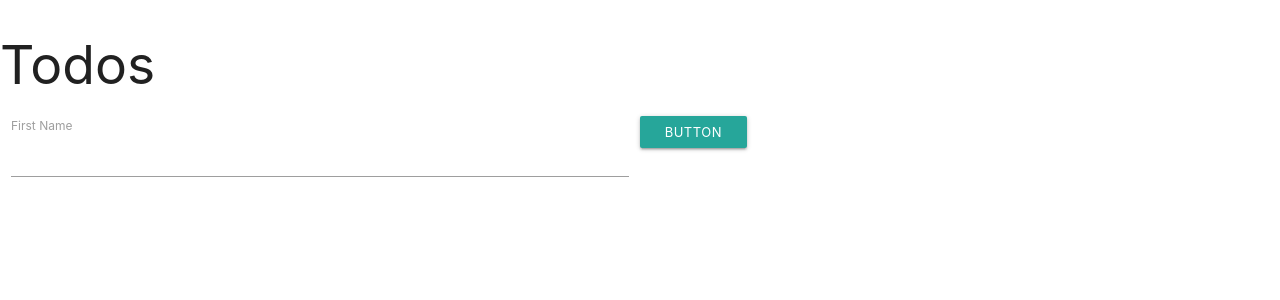
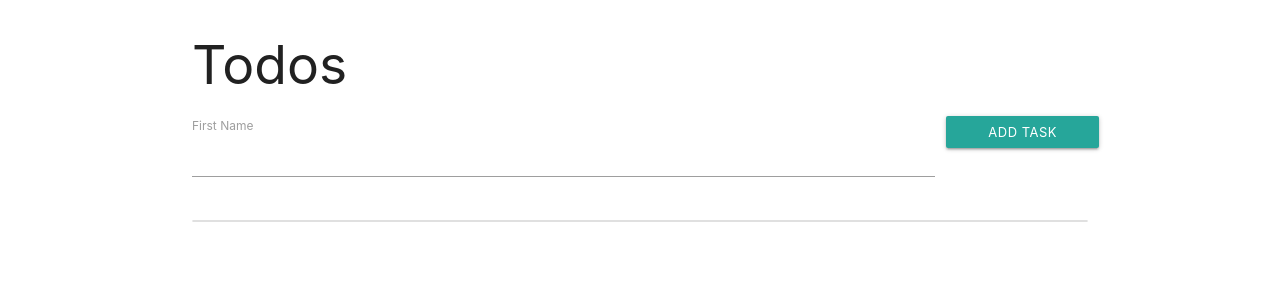
Before and after one commit to AlejandroMar/react-todo-list, a React (Create React App) app: page / in a window 1280 px wide. Shown: the top 300 px of the page. Built offline with nearby package versions, Linux system fonts and the light colour scheme.

Commit message:
add material classes and form on submit i can now hit enter for new task

```diff
--- a/src/App.js
+++ b/src/App.js
@@ -25,7 +25,7 @@ class App extends Component {
 
     render() {
         return (
-            <div>
+            <div className="container">
                 <h2>Todos</h2>
                 <SearchBar addTask={this.addTask} pushTask={this.pushTask} presentTask={this.state.presentTask} />
                 <TaskListBody tasks={this.state.tasksList}/>
--- a/src/components/SearchBar.js
+++ b/src/components/SearchBar.js
@@ -7,19 +7,22 @@ class SearchBar extends Component {
         this.props.addTask(e);
     }
 
-    handleClick = () => {
+    handleClick = (e) => {
+        e.preventDefault()
         this.props.pushTask();
     }
 
     render() {
         return (
-            <div className="row">
-                <div className="input-field col s6">
-                    <input onChange={this.handleChange} value={this.props.presentTask} id="first_name2" type="text" />
-                    <label className="active" htmlFor="first_name2">First Name</label>
+            <form className="col s12" onSubmit={this.handleClick}>
+                <div className="row">
+                    <div className="input-field col s10">
+                        <input onChange={this.handleChange} value={this.props.presentTask} id="first_name2" type="text" />
+                        <label className="active" htmlFor="first_name2">First Name</label>
+                    </div>
+                    <button onClick={this.handleClick} className="col s2 waves-effect waves-light btn-small">Add task</button>
                 </div>
-                <a onClick={this.handleClick} className="col s1 waves-effect waves-light btn-small">Button</a>
-            </div>
+            </form>
         )
     }
 }
--- a/src/components/Task.js
+++ b/src/components/Task.js
@@ -3,7 +3,8 @@ import React from 'react';
 
 const Task = (props) => {
         return (
-           <li>{props.task}</li>
+
+           <li className="collection-item">{props.task}</li>
         )
 }
 
--- a/src/components/TaskListBody.js
+++ b/src/components/TaskListBody.js
@@ -4,7 +4,7 @@ import Task from './Task';
 const TaskListBody = (props) => {
 
         return (
-            <ul>
+            <ul className="collection">
                 {props.tasks.map(task => <Task task={task.task}/>)}
             </ul>
         )
```
